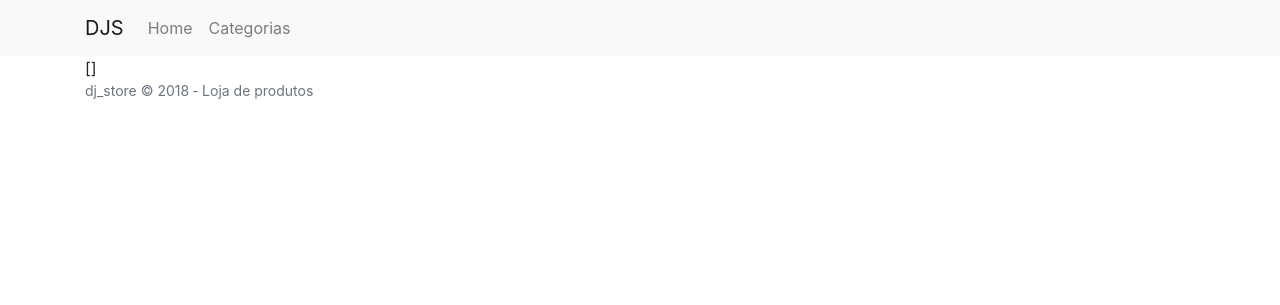
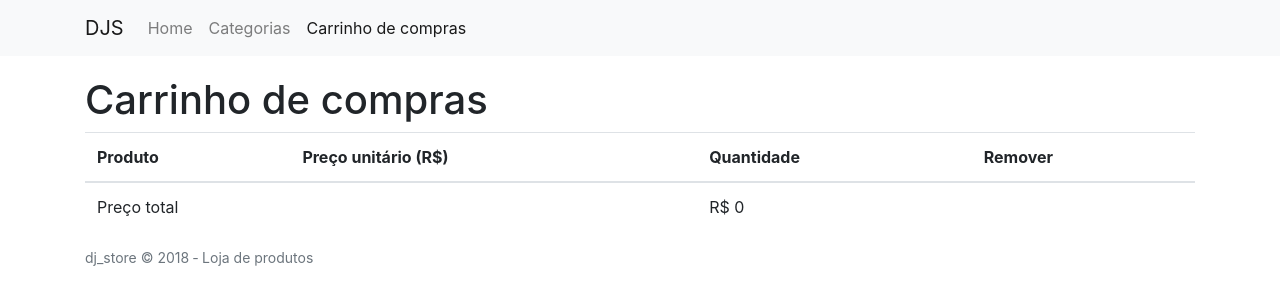
Before and after one commit to jacksongomesbr/dj_store, a Django app: page /carrinho/ in a window 1280 px wide. Shown: the top 305 px of the page. Run offline with Django 3.2, Linux system fonts and the light colour scheme; some libraries are stand-ins or nearby versions.

Commit message:
Correções no formulário de comprar produto e conclusão do carrinho de compras

```diff
--- a/dj_store_admin/templates/dj_store_admin/base.html
+++ b/dj_store_admin/templates/dj_store_admin/base.html
@@ -7,6 +7,11 @@
   <meta name="viewport" content="width=device-width, initial-scale=1, shrink-to-fit=no">
 
   {% bootstrap_css %}
+  <style type="text/css">
+    #contents {
+      margin-top: 20px;
+    }
+  </style>
   {% block extra_head %}
   {% endblock extra_head %}
 
@@ -31,13 +36,16 @@
           <li class="nav-item {% if categorias_url in request.path %}active{% endif %}">
             <a class="nav-link" href="{{ categorias_url }}">Categorias</a>
           </li>
-
+          {% url 'dj_store_admin:carrinho_detalhes' as carrinho_url %}
+          <li class="nav-item {% if carrinho_url in request.path %}active{% endif %}">
+            <a class="nav-link" href="{{ carrinho_url }}">Carrinho de compras</a>
+          </li>
         </ul>
       </div>
     </div>
   </nav>
 
-  <div class="container">
+  <div id="contents" class="container">
     {% block contents %}
     {% endblock contents %}
   </div>
--- a/dj_store_admin/templates/dj_store_admin/carrinho.html
+++ b/dj_store_admin/templates/dj_store_admin/carrinho.html
@@ -1,4 +1,38 @@
 {% extends "dj_store_admin/base.html" %}
+{% block title %}Carrinho{% endblock title %}
 {% block contents %}
-{{ carrinho }}
+<h1>Carrinho de compras</h1>
+<table class="table">
+    <thead>
+        <tr>
+            <th scope="col">Produto</th>
+            <th scope="col">Preço unitário (R$)</th>
+            <th scope="col">Quantidade</th>
+            <th scope="col">Remover</th>
+        </tr>
+    </thead>
+    <tbody>
+        {% for produto_id, item in carrinho.items %}
+        <tr>
+            <td><a href="{% url 'dj_store_admin:produto_detalhes' produto_id %}">{{ item.nome }}</a></td>
+            <td>{{ item.preco_unitario }}</td>
+            <td>{{ item.quantidade }}</td>
+            <td>
+                <form method="POST">
+                    {% csrf_token %}
+                    <input type="hidden" name="acao" value="excluir">
+                    <input type="hidden" name="produto_id" value="{{produto_id}}">
+                    <button class="btn btn-warning">Excluir</button>
+                </form>
+            </td>
+        </tr>
+        {% endfor %}
+    </tbody>
+    <tfoot>
+        <tr>
+            <td colspan="2">Preço total</td>
+            <td colspan="2">R$ {{ preco_total }}</td>
+        </tr>
+    </tfoot>
+</table>
 {% endblock contents %}
--- a/dj_store_admin/templates/dj_store_admin/categoriadeproduto_list.html
+++ b/dj_store_admin/templates/dj_store_admin/categoriadeproduto_list.html
@@ -1,5 +1,5 @@
 {% extends "dj_store_admin/base.html" %}
-{% block title %}Detalhes da categoria {{categoria.nome}}{% endblock title %}
+{% block title %}Categorias de produtos{% endblock title %}
 {% block contents %}
 <h1>Categorias de produtos</h1>
 <ul>
--- a/dj_store_admin/urls.py
+++ b/dj_store_admin/urls.py
@@ -8,4 +8,5 @@ urlpatterns = [
     path('categorias/<id>/', categoriadeproduto_detalhes, name='categoriadeproduto_detalhes'),
     path('produtos/<id>/', produto_detalhes, name='produto_detalhes'),
     path('carrinho/', carrinho_detalhes, name='carrinho_detalhes'),
+    path('carrinho/limpar/', carrinho_limpar, name='carrinho_limpar'),
 ]
--- a/dj_store_admin/views.py
+++ b/dj_store_admin/views.py
@@ -20,26 +20,50 @@ def categoriadeproduto_detalhes(request, id):
 
 
 def produto_detalhes(request, id):
+    try:
+        produto = Produto.objects.get(pk=id)
+    except Produto.DoesNotExist:
+        return Http404('O produto não foi encontrado')
     if request.method == 'GET':
-        try:
-            produto = Produto.objects.get(pk=id)
-            form = ComprarProdutoForm(initial={'produto_id': produto.id})
-        except Produto.DoesNotExist:
-            return Http404('O produto não foi encontrado')
+        form = ComprarProdutoForm(initial={'produto_id': produto.id})
     if request.method == 'POST':
         form = ComprarProdutoForm(request.POST)
-        if form.is_valid:
-            carrinho = request.session.get('carrinho', [])
+        if form.is_valid():
+            carrinho = request.session.get('carrinho', {})
             dados = form.clean()
-            carrinho.append(
-                {'produto': form.cleaned_data['produto_id'],
-                 'quantidade': form.cleaned_data['quantidade']})
+            produto_id = str(produto.id)
+            if produto_id in carrinho:
+                carrinho[produto_id]['quantidade'] += dados['quantidade']
+                carrinho[produto_id]['preco_total'] = carrinho[produto_id]['preco_unitario'] * \
+                    carrinho[produto_id]['quantidade']
+            else:
+                carrinho[produto_id] = {
+                    'quantidade': dados['quantidade'],
+                    'nome': produto.nome,
+                    'preco_unitario': produto.preco,
+                    'preco_total': produto.preco
+                }
             request.session['carrinho'] = carrinho
-            return redirect(reverse('carrinho'))
+            return redirect(reverse('dj_store_admin:carrinho_detalhes'))
     return render(request, 'dj_store_admin/produto_detalhes.html',
                   {'form': form, 'produto': produto})
 
 
 def carrinho_detalhes(request):
-    carrinho = request.session.get('carrinho', [])
-    return render(request, 'dj_store_admin/carrinho.html', {'carrinho': carrinho})
+    carrinho = request.session.get('carrinho', {})
+    preco_total = 0
+    for produto_id in carrinho:
+        preco_total += carrinho[produto_id]['preco_total']
+    if request.method == 'POST':
+        acao = request.POST.get('acao', None)
+        if acao == 'excluir':
+            produto_id = request.POST.get('produto_id', None)
+            if produto_id in carrinho:
+                carrinho.pop(produto_id, None)
+                request.session['carrinho'] = carrinho
+    return render(request, 'dj_store_admin/carrinho.html', {'carrinho': carrinho, 'preco_total': preco_total})
+
+
+def carrinho_limpar(request):
+    request.session.flush()
+    return redirect(reverse('dj_store_admin:categoriadeproduto_list'))
```
